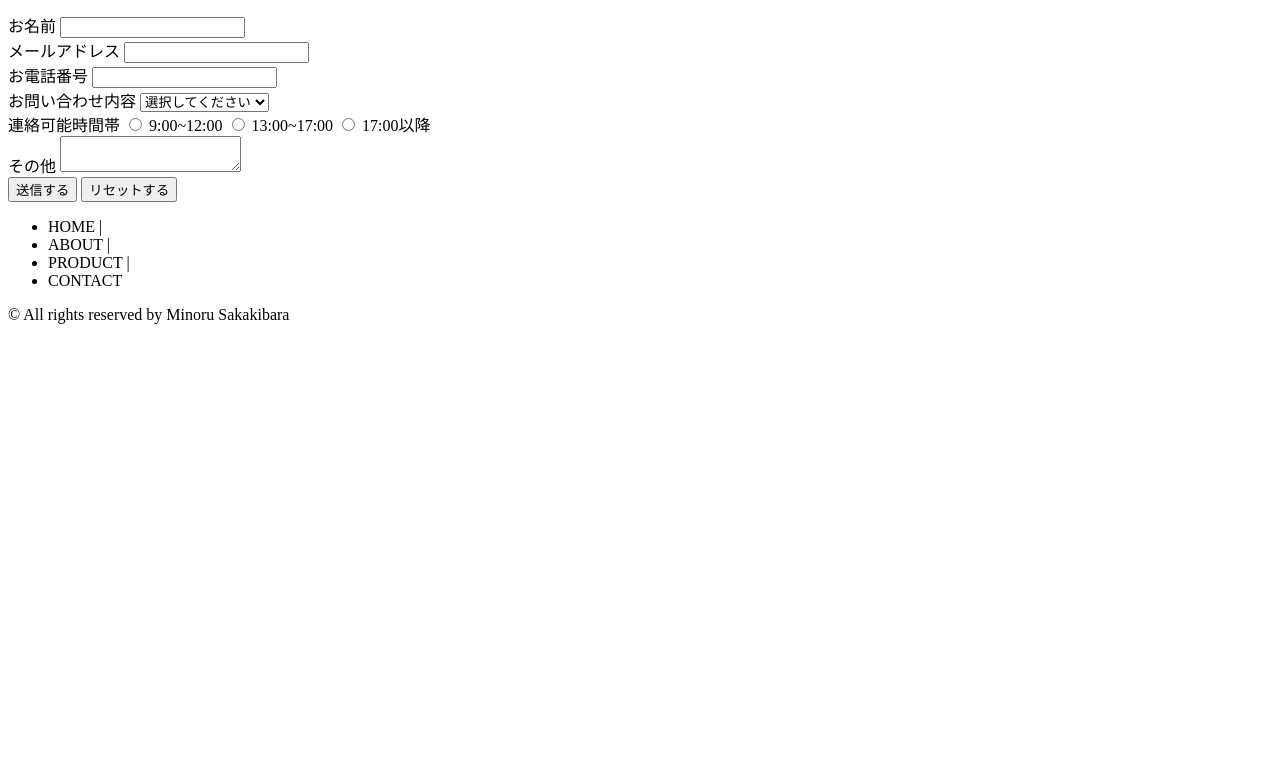
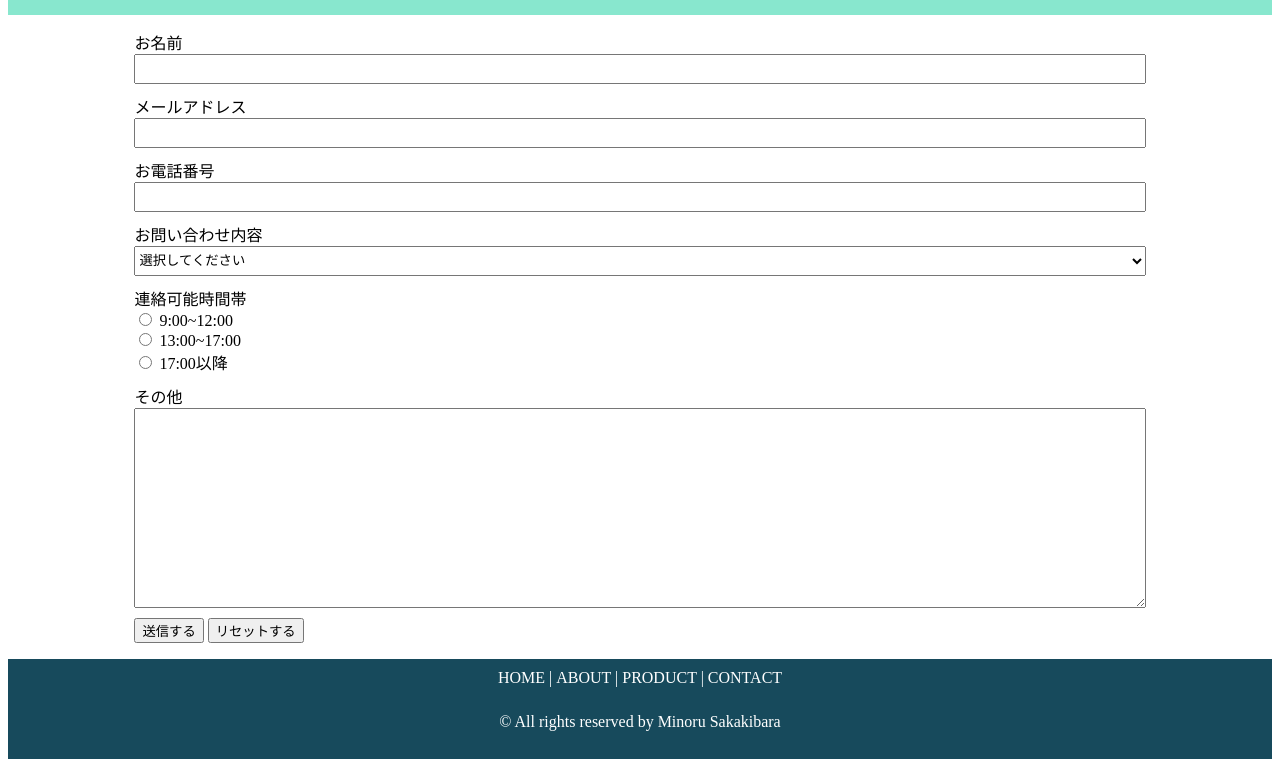
Before and after one commit to MinoruSakakibara/Portfolio01, a plain HTML site: page index.html in a window 1280 px wide. Shown: the part 150-917 px from the top of the page. Before the commit the page ends 800 px from the top, so only its background shows below. Drawn offline with Linux system fonts and the light colour scheme.

Commit message:
2nd commit

```diff
--- a/index.html
+++ b/index.html
@@ -3,7 +3,7 @@
     <meta charset="utf-8">
     <meta name="viewport" content="width=device-width,initial-scale=1">
     <!-- <link rel="stylesheet" href="css\style.css"> -->
-    <link rel=”stylesheet” href=”https://MinoruSakakibara.github.io/Portfolio01/css/style.css”/>
+    <link rel="stylesheet" href="https://MinoruSakakibara.github.io/Portfolio01/css/style.css"/>
     <title>フォーム練習①</title>
   </head>
   <body>
```
